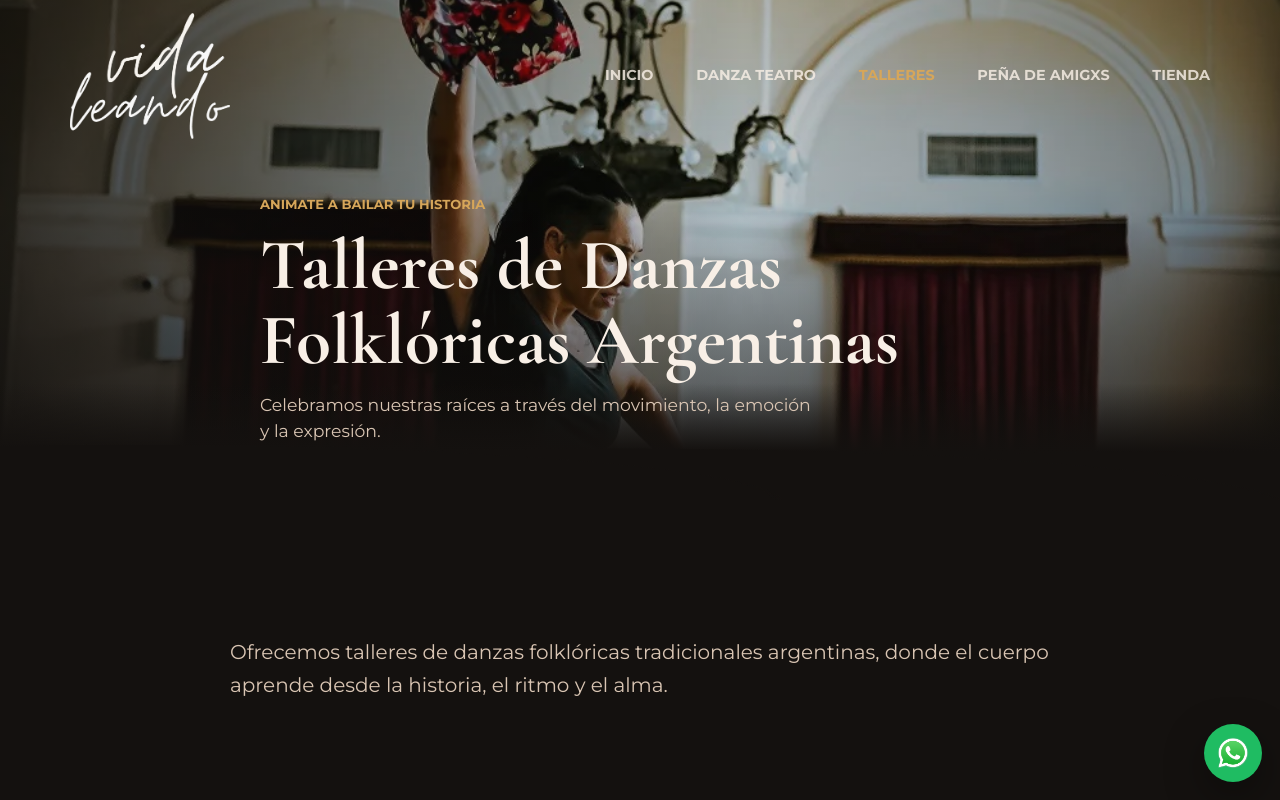
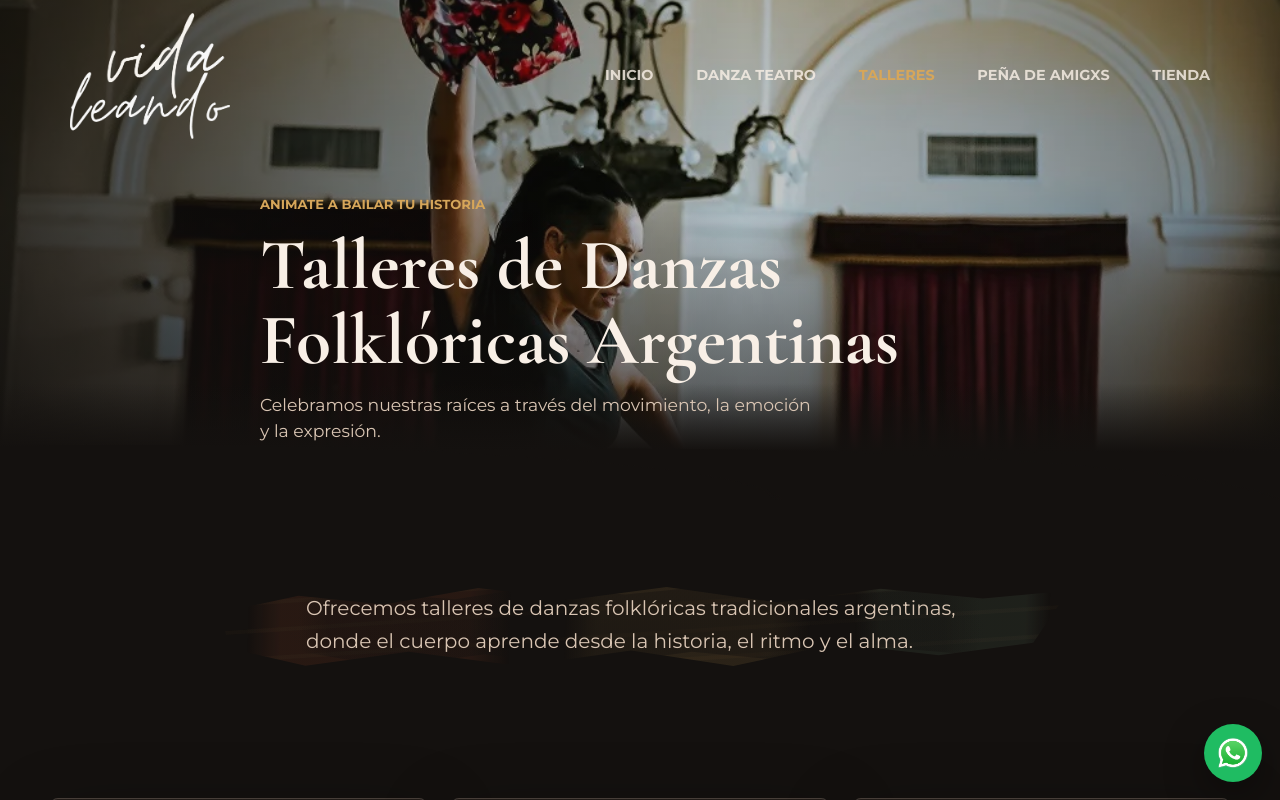
Before and after one commit to marcos-gimenez/vidaleando, a React (Vite) app: page / in a window 1280 px wide. Both pictures are taken after a click on the button "TALLERES". Shown: the top 800 px of the page. Built offline with nearby package versions, Linux system fonts and the light colour scheme.

Commit message:
cierre pagina inicio y hero general

```diff
--- a/src/pages/DanzaTeatro.jsx
+++ b/src/pages/DanzaTeatro.jsx
@@ -17,7 +17,7 @@ export function DanzaTeatro({ go }) {
           '2025/09/portada-danzateatro-05.webp'
         ]}
       />
-      <section className="narrative narrow">
+      <section className="narrative narrow narrative-brush narrative-stage">
         <p>Tejemos escenarios con el pulso del folklore vivo, con la nostalgia de la vidala y la urgencia de un presente que respira.</p>
         <p>Danza y teatro se conjugan en nuestro andar: Vida Le Ando es andar amando, bailar habitando y volvernos ronda, encuentro, ritual, obras.</p>
       </section>
--- a/src/pages/Obra.jsx
+++ b/src/pages/Obra.jsx
@@ -16,7 +16,7 @@ export function Obra({ obra }) {
         video={video}
       />
       <section className="obra-layout">
-        <div className="narrative">
+        <div className="narrative narrative-brush narrative-obra">
           {obra.body.map((paragraph) => <p key={paragraph}>{paragraph}</p>)}
         </div>
         <aside>
--- a/src/pages/Pena.jsx
+++ b/src/pages/Pena.jsx
@@ -12,7 +12,7 @@ export function Pena() {
         copy="Una ronda abierta con pinceladas de color, donde el arte se hace encuentro entre danzas y cantores."
         video="2025/11/Portada_1_1.mp4"
       />
-      <section className="narrative narrow">
+      <section className="narrative narrow narrative-brush narrative-fire">
         <p>Es un refugio donde entre cuadros y coplas se cruzan miradas que crean. Un fogón que no apaga su llama, un rincón donde caben todas las voces.</p>
         <p>Aquí no hay escenario, hay abrazo. No hay espectadores, hay comunidad.</p>
       </section>
--- a/src/pages/Talleres.jsx
+++ b/src/pages/Talleres.jsx
@@ -18,7 +18,7 @@ export function Talleres() {
           '2025/11/08-talleres-danza.webp'
         ]}
       />
-      <section className="narrow narrative">
+      <section className="narrow narrative narrative-brush narrative-earth">
         <p>Ofrecemos talleres de danzas folklóricas tradicionales argentinas, donde el cuerpo aprende desde la historia, el ritmo y el alma.</p>
       </section>
       <section className="lesson-grid">
--- a/src/styles.css
+++ b/src/styles.css
@@ -520,6 +520,100 @@ footer {
   font-size: clamp(1.05rem, 2vw, 1.25rem);
 }
 
+.narrative-brush {
+  position: relative;
+  isolation: isolate;
+  padding: 58px clamp(26px, 6vw, 76px);
+  color: var(--muted);
+}
+
+.narrative-brush::before,
+.narrative-brush::after {
+  content: "";
+  position: absolute;
+  pointer-events: none;
+}
+
+.narrative-brush::before {
+  z-index: -2;
+  inset: 24px -18px 18px -18px;
+  background:
+    linear-gradient(92deg, transparent 0 6%, rgba(214, 166, 90, 0.12) 8% 28%, transparent 32% 38%, rgba(159, 77, 49, 0.1) 43% 63%, transparent 68% 74%, rgba(94, 121, 99, 0.09) 78% 94%, transparent 98%),
+    repeating-linear-gradient(181deg, transparent 0 10px, rgba(248, 239, 230, 0.025) 11px 13px, transparent 14px 26px);
+  clip-path: polygon(1% 35%, 10% 24%, 20% 31%, 31% 20%, 42% 29%, 53% 21%, 66% 33%, 78% 24%, 90% 32%, 100% 27%, 96% 64%, 85% 72%, 73% 63%, 61% 78%, 49% 66%, 36% 76%, 23% 65%, 11% 74%, 2% 61%);
+  transform: rotate(-0.7deg) skewX(-2deg);
+  opacity: 0.96;
+}
+
+.narrative-brush::after {
+  z-index: -1;
+  inset: 34px 5% 28px 5%;
+  background:
+    linear-gradient(88deg, transparent 0 4%, rgba(20, 17, 15, 0.38) 8% 91%, transparent 96%),
+    radial-gradient(ellipse at 50% 52%, rgba(20, 17, 15, 0.2), transparent 72%);
+  clip-path: polygon(0 28%, 12% 19%, 25% 25%, 36% 15%, 48% 22%, 62% 14%, 74% 25%, 88% 18%, 100% 31%, 95% 74%, 83% 67%, 70% 78%, 57% 70%, 42% 82%, 29% 71%, 16% 81%, 4% 68%);
+  transform: rotate(0.45deg);
+}
+
+.narrative-brush p {
+  position: relative;
+  margin: 0;
+  text-wrap: pretty;
+}
+
+.narrative-brush p + p {
+  margin-top: 18px;
+}
+
+.narrative-stage::before {
+  background:
+    linear-gradient(94deg, transparent 0 5%, rgba(94, 121, 99, 0.12) 8% 25%, transparent 30% 36%, rgba(214, 166, 90, 0.13) 39% 60%, transparent 65% 72%, rgba(68, 49, 42, 0.18) 76% 94%, transparent 98%),
+    repeating-linear-gradient(180deg, transparent 0 11px, rgba(248, 239, 230, 0.025) 12px 14px, transparent 15px 25px);
+}
+
+.narrative-stage::after {
+  background:
+    linear-gradient(88deg, transparent 0 5%, rgba(13, 11, 10, 0.46) 9% 90%, transparent 96%),
+    radial-gradient(ellipse at 32% 52%, rgba(214, 166, 90, 0.08), transparent 54%);
+}
+
+.narrative-earth::before {
+  background:
+    linear-gradient(90deg, transparent 0 4%, rgba(159, 77, 49, 0.15) 8% 30%, transparent 35% 41%, rgba(214, 166, 90, 0.13) 45% 65%, transparent 70% 75%, rgba(94, 121, 99, 0.16) 78% 95%, transparent 98%),
+    repeating-linear-gradient(177deg, transparent 0 12px, rgba(214, 166, 90, 0.03) 13px 16px, transparent 17px 28px);
+}
+
+.narrative-earth::after {
+  transform: rotate(-0.35deg);
+}
+
+.narrative-fire::before {
+  background:
+    linear-gradient(92deg, transparent 0 5%, rgba(159, 77, 49, 0.18) 8% 24%, transparent 29% 34%, rgba(214, 166, 90, 0.16) 39% 58%, transparent 63% 70%, rgba(112, 84, 49, 0.15) 74% 93%, transparent 97%),
+    radial-gradient(ellipse at 50% 60%, rgba(159, 77, 49, 0.14), transparent 68%);
+}
+
+.narrative-fire::after {
+  background:
+    linear-gradient(88deg, transparent 0 5%, rgba(20, 11, 8, 0.42) 9% 90%, transparent 96%),
+    radial-gradient(ellipse at 62% 52%, rgba(214, 166, 90, 0.1), transparent 48%);
+  transform: rotate(0.9deg);
+}
+
+.narrative-obra {
+  padding: 44px clamp(22px, 4vw, 48px);
+}
+
+.narrative-obra::before {
+  inset: 16px -10px 12px -10px;
+  opacity: 0.72;
+}
+
+.narrative-obra::after {
+  inset: 24px 4% 22px 4%;
+  opacity: 0.72;
+}
+
 .work-grid {
   grid-template-columns: repeat(4, minmax(0, 1fr));
 }
```
Also changed, not shown: 1 other file (tests, documents, lock files or other folders).
